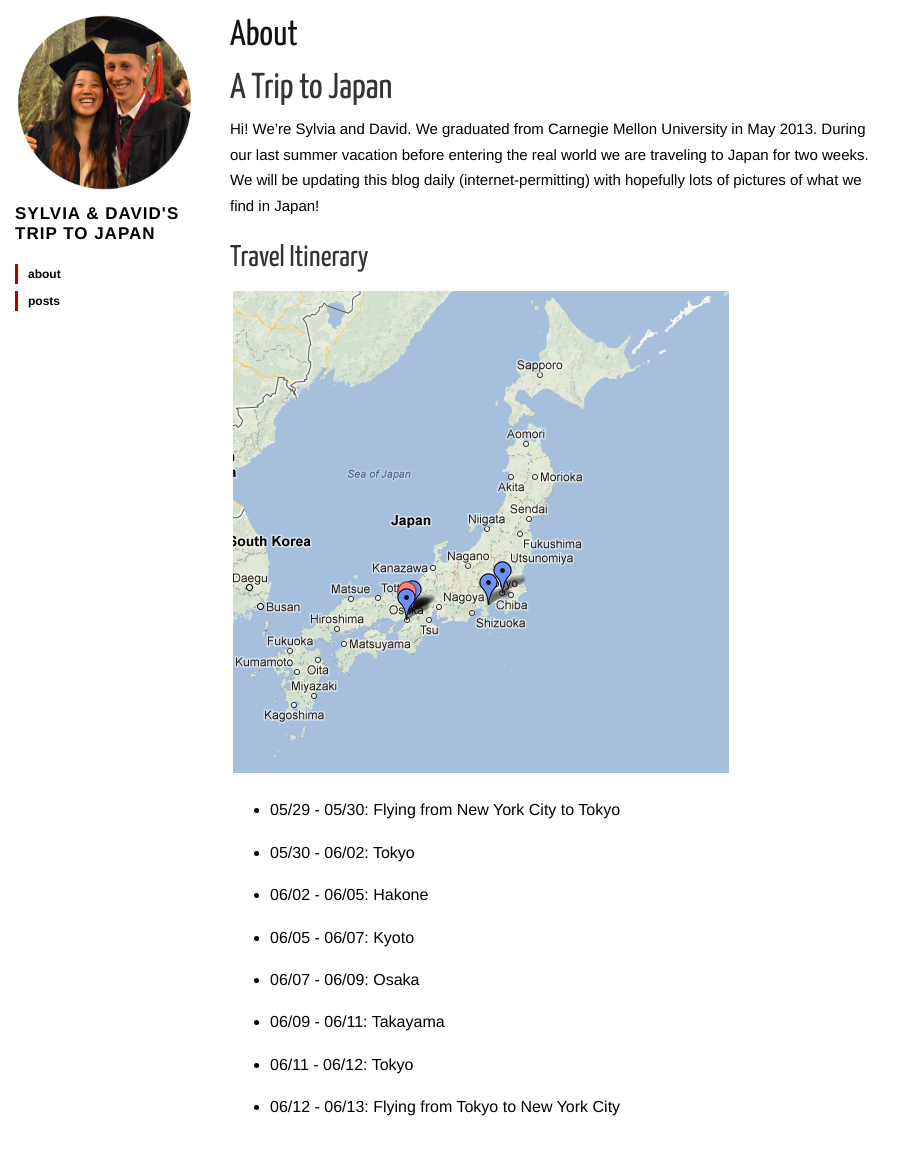
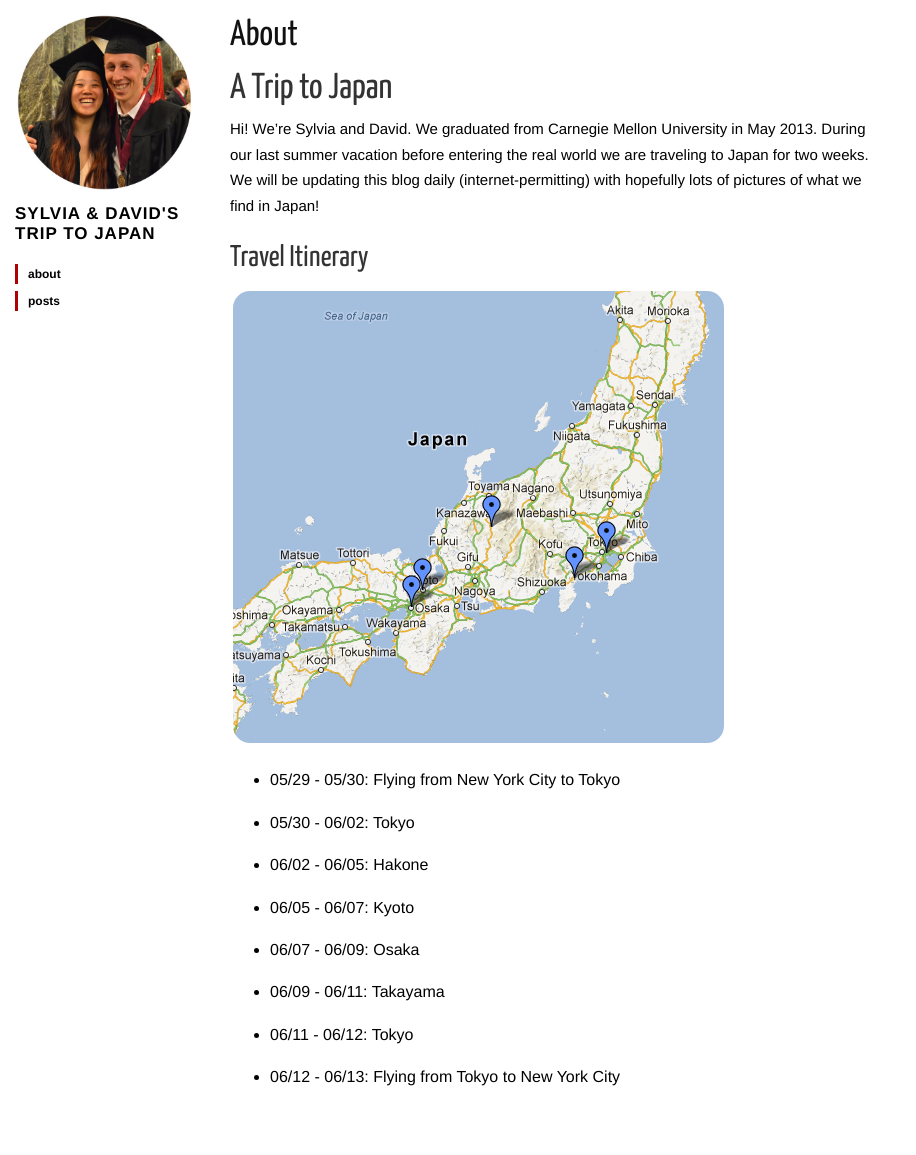
Before and after one commit to kasaharas/japan-blog, a Jekyll site: the page built from about.md, in a window 1280 px wide and 1169 px high. Shown: the top 1155 px of the window, without its empty margins (0-916 px from the left). Built offline with Jekyll 4.4.1, drawn with Linux system fonts in a browser that asks for light colours; nearby versions of some CDN libraries.

Commit message:
Changed japan map in about, and rounded image corners

```diff
--- a/about.md
+++ b/about.md
@@ -15,7 +15,7 @@ pictures of what we find in Japan!
 Travel Itinerary
 ----------------
 
-![Japan Map]({{ BASE_PATH }}/images/japan_map.png)
+![Japan Map]({{ BASE_PATH }}/images/japan_map2.png)
 
 * 05/29 - 05/30: Flying from New York City to Tokyo
 * 05/30 - 06/02: Tokyo
--- a/css/base.css
+++ b/css/base.css
@@ -110,6 +110,7 @@ a {
       border-radius: 3px;
       padding: 0px 3px; }
   .content img {
+    border-radius: 20px;
     padding: 3px;
     max-width: 100%; }
   .content hr {
```
